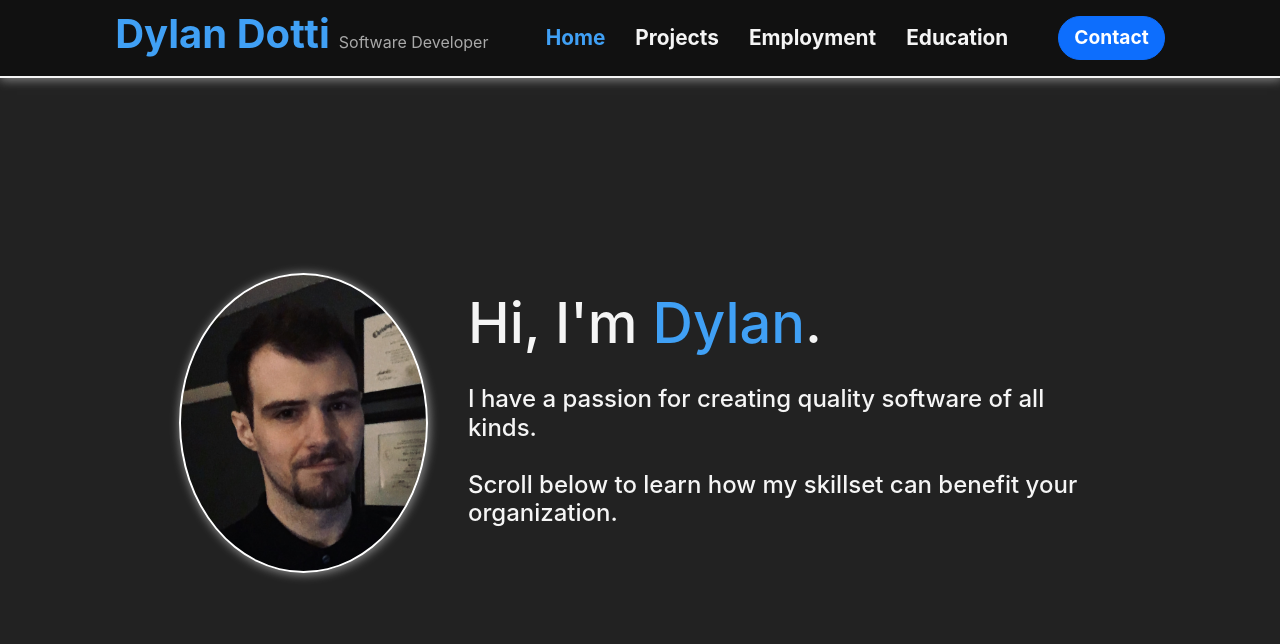
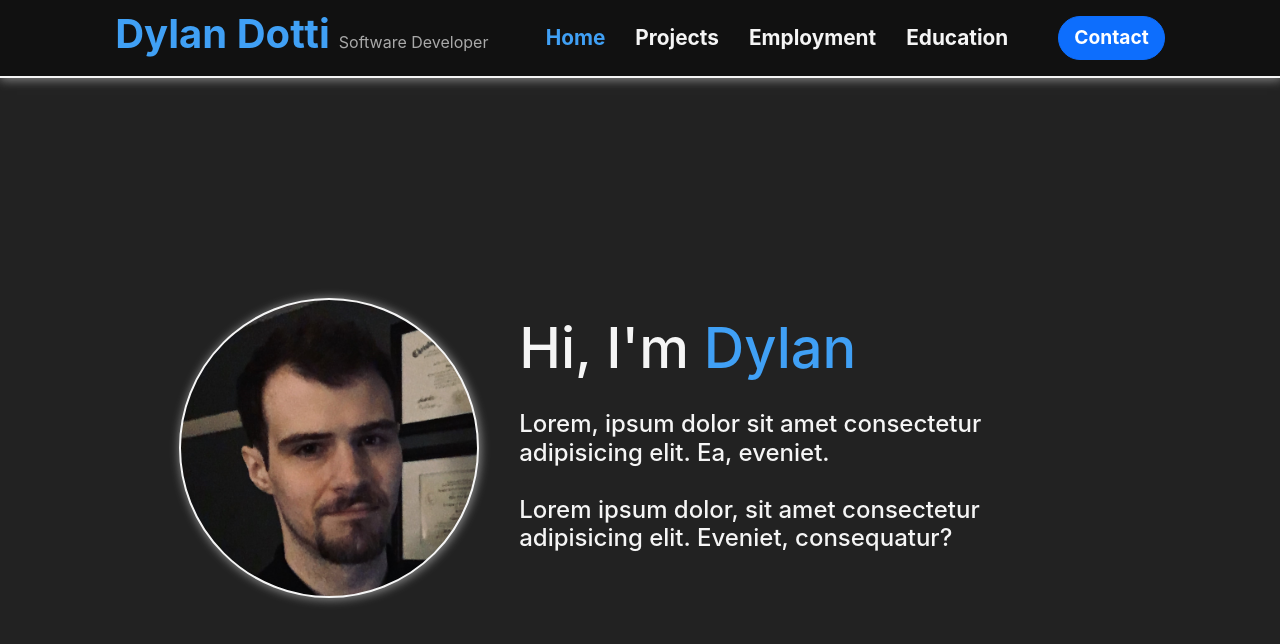
Before and after one commit to Dylan-Dotti/React-Portfolio-Website, a React (Create React App) app: page / in a window 1280 px wide. Shown: the top 644 px of the page. Built offline with nearby package versions, Linux system fonts and the light colour scheme.

Commit message:
Add animations to development strengths section

```diff
--- a/src/Components/About/about.scss
+++ b/src/Components/About/about.scss
@@ -2,6 +2,7 @@
 
 #about {
     flex: 1;
+    padding: 80px 0;
 
     .intro-section {
 
@@ -10,7 +11,7 @@
             justify-content: center;
             align-items: center;
             gap: 40px;
-            padding: 175px 0;
+            padding: 120px 0;
         }
 
         .intro-text {
@@ -46,7 +47,7 @@
     }
 
     .strengths-section {
-        padding-bottom: 100px;
+        padding: 60px;
 
         .section-title {
             text-align: center;
@@ -59,19 +60,24 @@
             gap: 5%;
 
             .strength-card {
-                border: 1px solid whitesmoke;
+                border: 2px solid whitesmoke;
+                border-radius: 20px;
                 min-height: 300px;
                 padding: 25px;
+                box-shadow: 0px 0px 15px 0 rgba(0, 0, 0, 1);
+                background-color: $main-background-light;
 
-                h2 {
+                .card-title {
                     text-align: center;
                     margin-bottom: 20px;
+                    //color: $blue-300;
                 }
 
-                .strength-icon {
+                .card-icon {
                     display: flex;
                     justify-content: center;
                     margin-bottom: 15px;
+                    //color: $blue-300;
                 }
             }
         }
@@ -81,16 +87,9 @@
         margin-top: 20px;
         width: 300px;
         height: 300px;
-        border: 2px solid white;
         border-radius: 50%;
-        box-shadow: 1px 1px 10px 1px #888888;
 
         background-size: cover;
         background-position: 50% 30%;
-
-        // img {
-        //     width: 100%;
-        //     height: 100%;
-        // }
     }
 }
--- a/src/Components/About/index.tsx
+++ b/src/Components/About/index.tsx
@@ -1,6 +1,6 @@
 import * as React from "react";
 import "./about.scss";
-import ScrollFadeInSection from "../ScrollFadeInSection";
+import ScrollFadeInSection, { ScrollFadeInDirection } from "../ScrollFadeInSection";
 import { AppConstantsContext } from "../../App";
 import { FontAwesomeIcon } from "@fortawesome/react-fontawesome";
 import { faLayerGroup, faSitemap, faRobot } from '@fortawesome/free-solid-svg-icons';
@@ -16,16 +16,18 @@ const About: React.FC = () => {
     return (
         <div id="about">
 
-            <ScrollFadeInSection className="intro-section" durationMS={appConstants.fadeInDurationMS}>
+            <div className="intro-section">
                 <div className="content-container">
-                    <div className="profile-picture" style={{backgroundImage: `url(${profileImg})`}}></div>
-                    <div className="intro-text">
-                        <h1>Hi, I'm <span className="primary-color-text">Dylan</span>.</h1>
-                        <h4>I have a passion for creating quality software of all kinds.</h4>
-                        <h4>Scroll below to learn how my skillset can benefit your organization.</h4>
-                    </div>
+                    <ScrollFadeInSection durationMS={appConstants.fadeInDurationMS}>
+                        <div className="profile-picture white-glow-outline-panel" style={{backgroundImage: `url(${profileImg})`}}></div>
+                    </ScrollFadeInSection>
+                    <ScrollFadeInSection className="intro-text" durationMS={appConstants.fadeInDurationMS} delayMS={400}>
+                        <h1>Hi, I'm <span className="primary-color-text">Dylan</span></h1>
+                        <h4>Lorem, ipsum dolor sit amet consectetur adipisicing elit. Ea, eveniet.</h4>
+                        <h4>Lorem ipsum dolor, sit amet consectetur adipisicing elit. Eveniet, consequatur?</h4>
+                    </ScrollFadeInSection>
                 </div>
-            </ScrollFadeInSection>
+            </div>
 
             <div className="gradient-section gradient-1"></div>
 
@@ -45,6 +47,7 @@ const About: React.FC = () => {
                     <img src={techIcons.bootstrapOriginal} alt="" />
                     <img src={techIcons.visualStudioPlain} alt="" />
                     <img src={techIcons.vsCodeOriginal} alt="" />
+                    {/* <img src={techIcons.sqlServerPlainWordmark} alt="" style={{backgroundColor: "rgb(243, 101, 240)"}} /> */}
                     <img src={techIcons.nodeJSOriginal} alt="" />
                     <img src={techIcons.gitOriginal} alt="" />
                     <img src={techIcons.jiraOriginalWordmark} alt="" />
@@ -65,30 +68,54 @@ const About: React.FC = () => {
 
             <div className="strengths-section">
                 <div className="content-container">
-                    <h1 className="section-title">Development Strengths</h1>
+                    <ScrollFadeInSection durationMS={appConstants.fadeInDurationMS}>
+                        <h1 className="section-title primary-color-text">Development Strengths</h1>
+                    </ScrollFadeInSection>
 
                     <div className="cards-grid">
-                        <div className="strength-card">
-                            <div className="strength-icon">
+
+                        <ScrollFadeInSection
+                            className="strength-card"
+                            durationMS={appConstants.fadeInDurationMS * 0.8}
+                            delayMS={400}
+                            direction={ScrollFadeInDirection.Right}
+                            shiftValue="50px"
+                        >
+                            <div className="card-icon">
                                 <FontAwesomeIcon icon={faLayerGroup} size="3x" />
                             </div>
-                            <h2>Full Stack</h2>
-                            <h4>Lorem ipsum dolor sit amet consectetur, adipisicing elit. Quis porro, praesentium facere laudantium molestiae numquam!</h4>
-                        </div>
-                        <div className="strength-card">
-                            <div className="strength-icon">
+                            <h2 className="card-title">Full Stack</h2>
+                            <h4>From UIs to APIs to databases, I am capable of working on any and every layer of a software application.</h4>
+                        </ScrollFadeInSection>
+
+                        <ScrollFadeInSection
+                            className="strength-card"
+                            durationMS={appConstants.fadeInDurationMS * 0.8}
+                            delayMS={650}
+                            direction={ScrollFadeInDirection.Right}
+                            shiftValue="50px"
+                        >
+                            <div className="card-icon">
                                 <FontAwesomeIcon icon={faSitemap} size="3x" />
                             </div>
-                            <h2>OOP</h2>
-                            <h4>Lorem ipsum dolor sit amet consectetur, adipisicing elit. Officia alias consectetur assumenda sapiente illum optio.</h4>
-                        </div>
-                        <div className="strength-card">
-                            <div className="strength-icon">
+                            <h2 className="card-title">OOP</h2>
+                            <h4>I have a strong grasp of OOP design principles and an extensive history of utilizing the paradigm in my software.</h4>
+                        </ScrollFadeInSection>
+
+                        <ScrollFadeInSection
+                            className="strength-card"
+                            durationMS={appConstants.fadeInDurationMS * 0.8}
+                            delayMS={900}
+                            direction={ScrollFadeInDirection.Right}
+                            shiftValue="50px"
+                        >
+                            <div className="card-icon">
                                 <FontAwesomeIcon icon={faRobot} size="3x" />
                             </div>
-                            <h2>AI</h2>
-                            <h4>Lorem ipsum dolor sit amet, consectetur adipisicing elit. Sapiente ipsam quam, quisquam culpa sunt voluptate!</h4>
-                        </div>
+                            <h2 className="card-title">AI</h2>
+                            <h4><span>I can leverage AI tools and libraries to integrate learning models into an application.</span></h4>
+                        </ScrollFadeInSection>
+
                     </div>
                 </div>
             </div>
```
